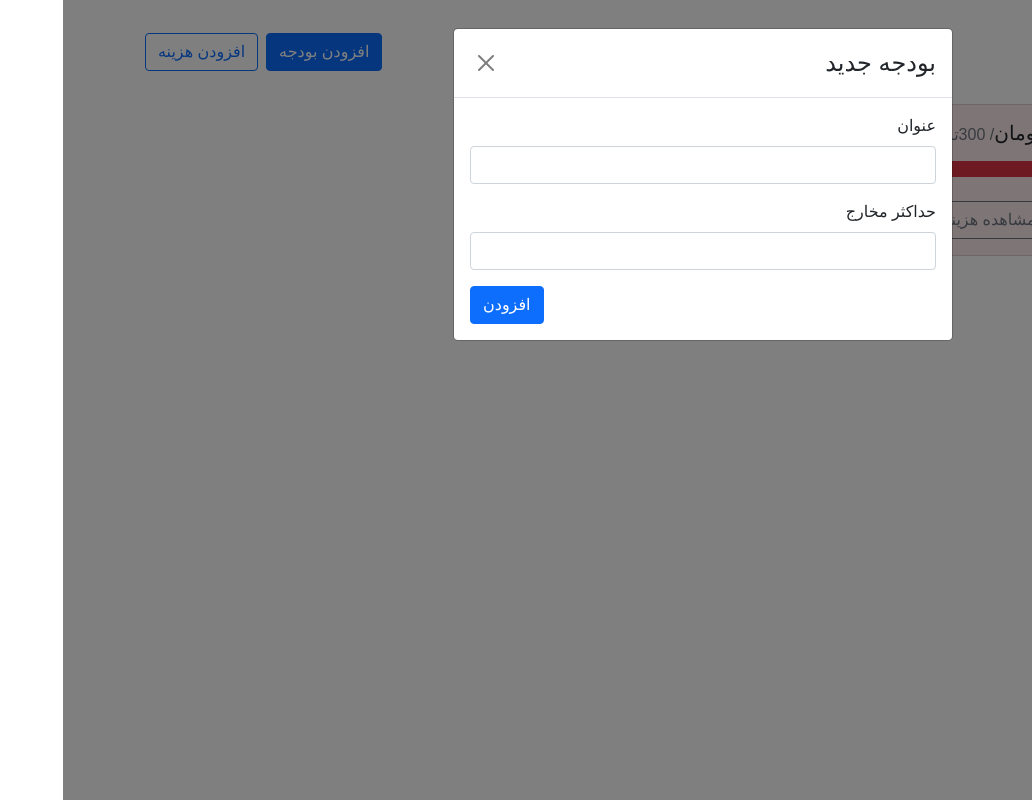
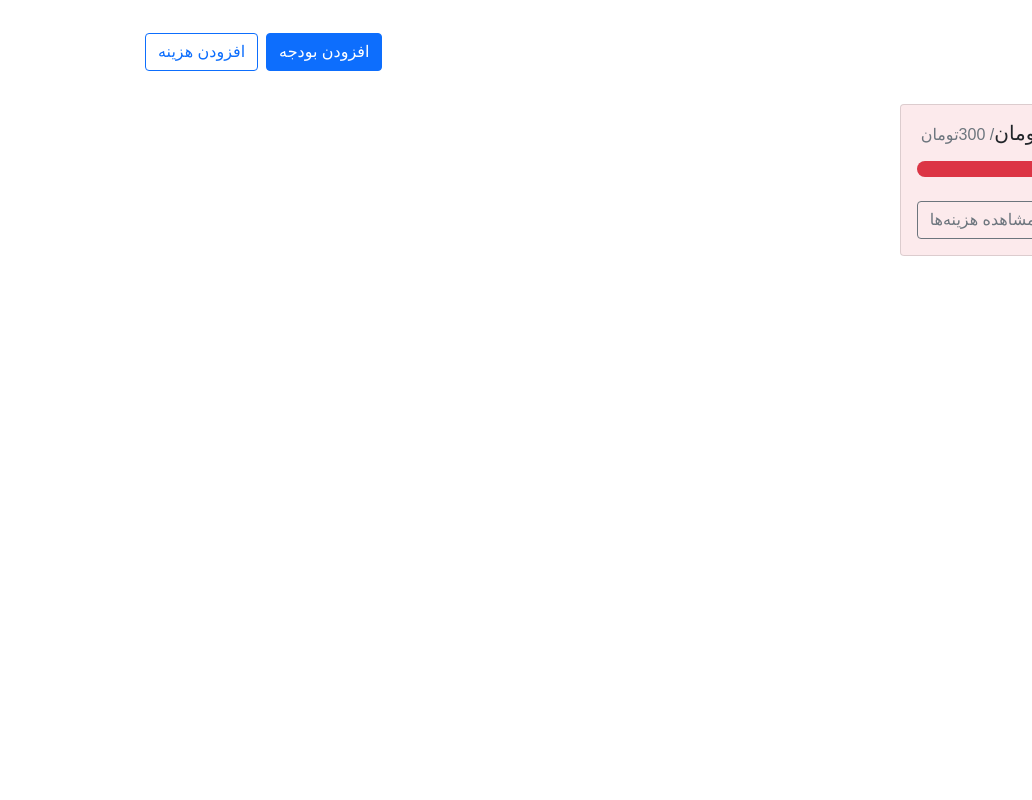
Before and after one commit to hadismtb/react-budget-app, a React (Create React App) app: page / in a window 1280 px wide. Shown: the whole page, without its empty margins (248-1280 px from the left). Built offline with nearby package versions, Linux system fonts and the light colour scheme.

Commit message:
create a state to handle showing add budget modal and pass it to add budget modal component as a props

```diff
--- a/src/App.js
+++ b/src/App.js
@@ -7,15 +7,18 @@ import Cards from "./components/Cards";
 //CONTEXT
 import { BudgetsProvider} from "./context/BudgetContext";
 import AddBudgetModal from "./components/AddBudgetModal";
+import {useState} from "react";
 
 function App() {
+    const [showAddBudgetModal, setShowAddBudgetModal] = useState(false);
+
   return (
    <BudgetsProvider>
        <Container>
            <Header/>
            <Cards/>
        </Container>
-       <AddBudgetModal show={true}/>
+       <AddBudgetModal show={showAddBudgetModal} handleClose={() => setShowAddBudgetModal(false)}/>
    </BudgetsProvider>
   );
 }
```
